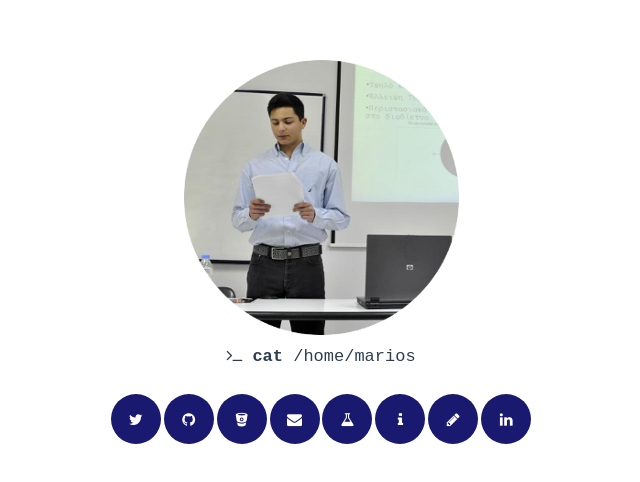
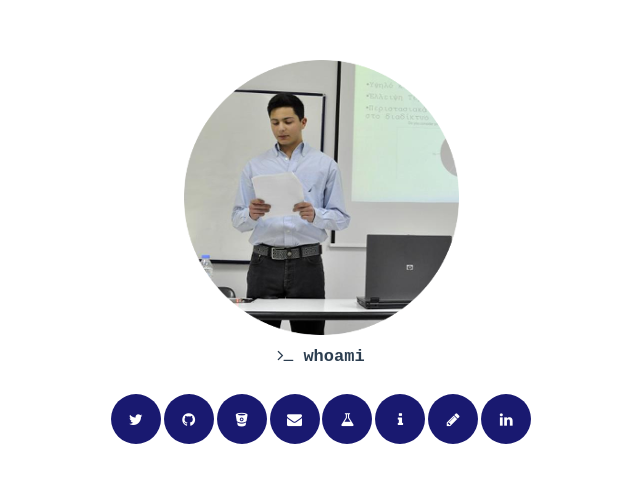
Before and after one commit to papachristoumarios/old-webpage, a plain HTML site: page index.html in a window 1280 px wide. Shown: the part 148-630 px from the top of the page, without its empty margins (319-959 px from the left). Drawn offline with Linux system fonts and the light colour scheme.

Commit message:
Update index.html

```diff
--- a/index.html
+++ b/index.html
@@ -40,7 +40,7 @@
 
     <div class="monostyle">
     <p>
-        <i class="fa fa-terminal"></i> <strong> cat</strong> /home/marios
+        <i class="fa fa-terminal"></i> <strong> whoami</strong>
     </p>
     </div>
 
```
